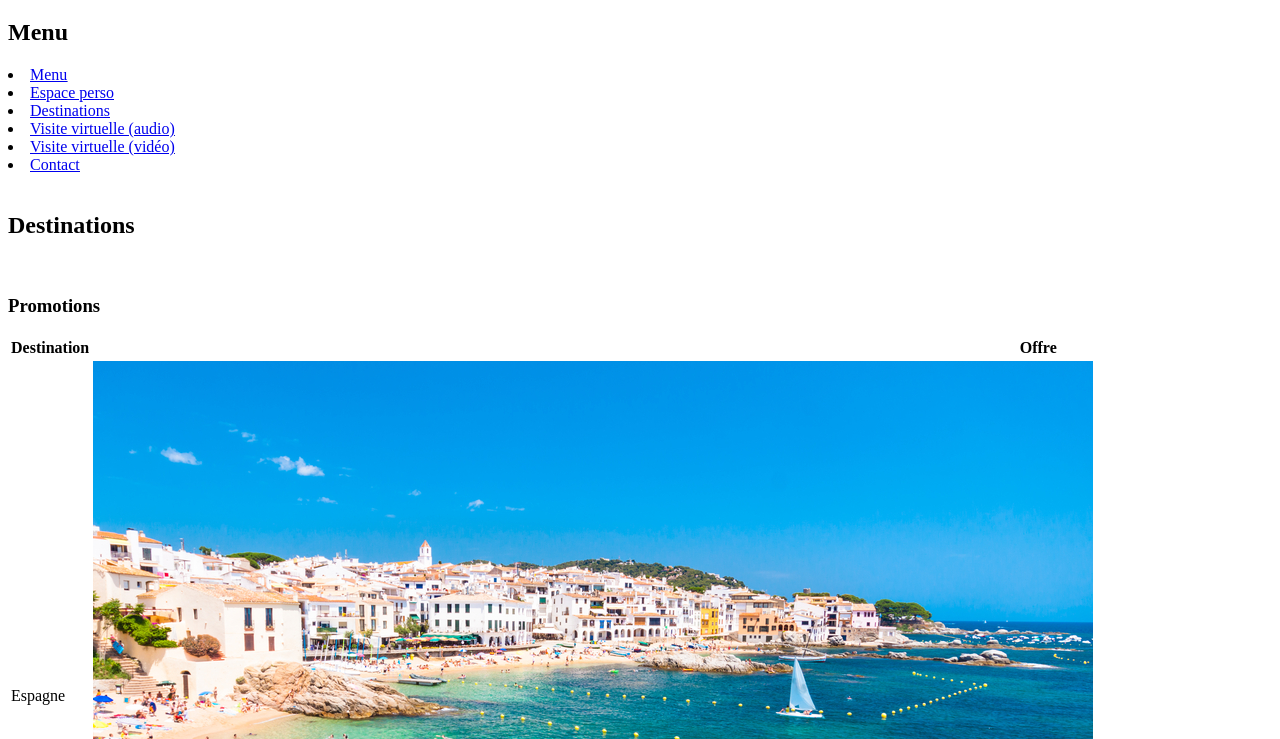
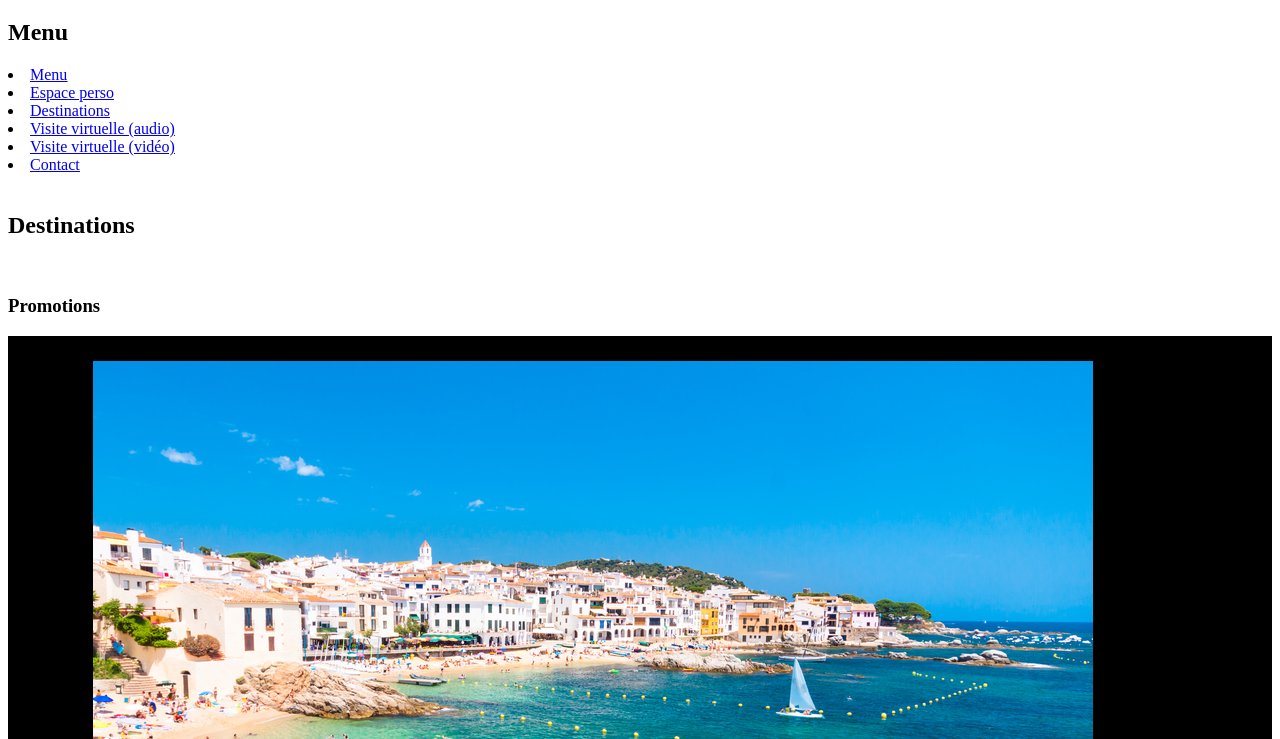
Before and after one commit to Mikail-Kilic/Front_end_TP1-ressources-sujets, a plain HTML site: page destinations.html in a window 1280 px wide. Shown: the part 61-800 px from the top of the page. Drawn offline with Linux system fonts and the light colour scheme.

Commit message:
style.css

```diff
--- a/style.css
+++ b/style.css
@@ -26,3 +26,7 @@ img{
   width: 200px;
   height: 150px;
 } */
+
+.Entête{
+  background-color: black;
+}
```
